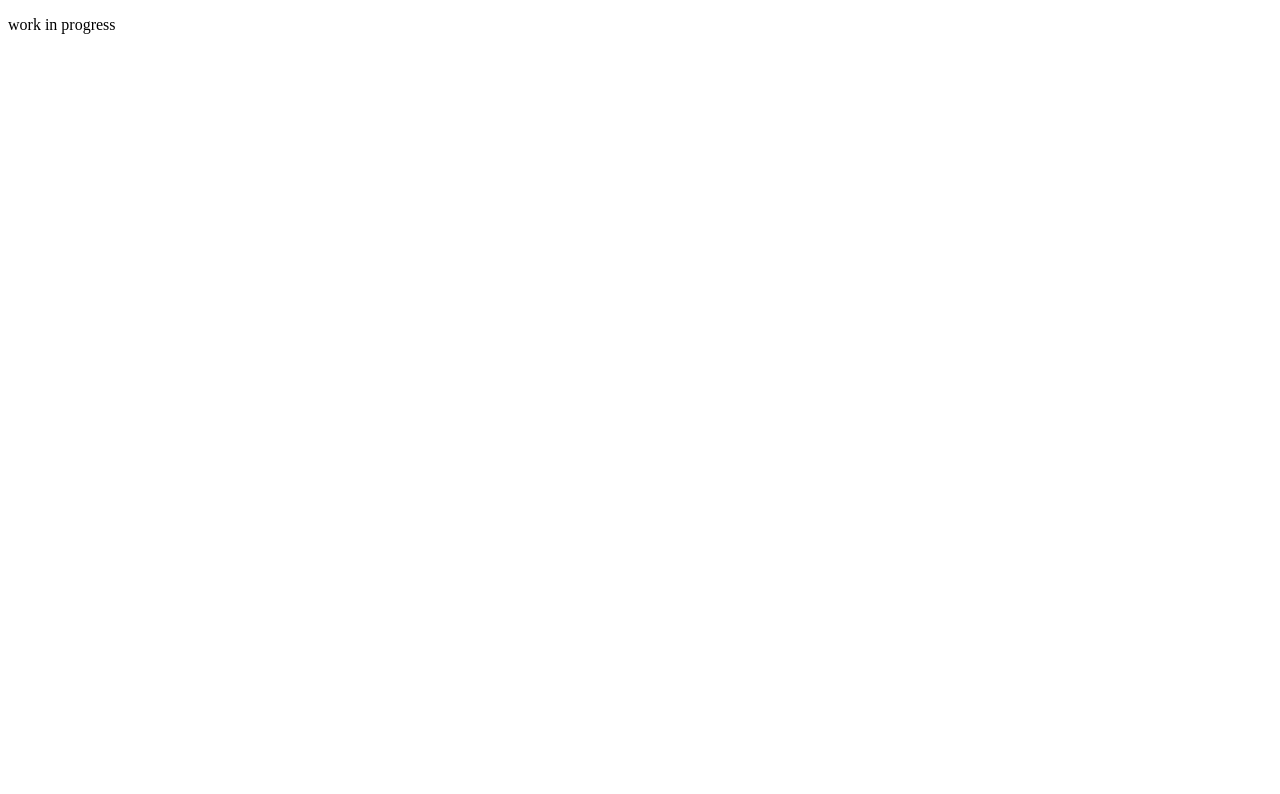
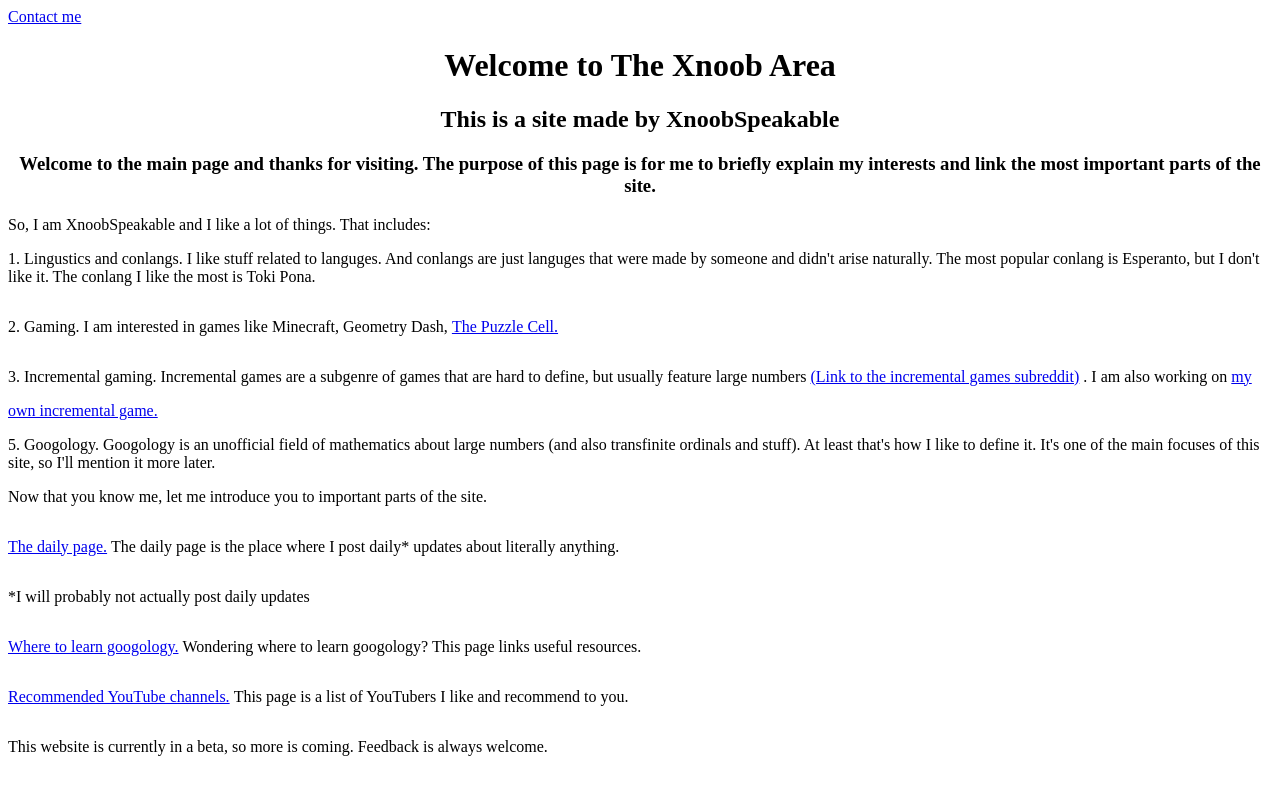
Before and after one commit to akerson/xnoobspeakable.github.io, a plain HTML site: page index.html in a window 1280 px wide. Drawn offline with Linux system fonts and the light colour scheme.

Commit message:
Add files via upload

```diff
--- a/index.html
+++ b/index.html
@@ -1,10 +1,35 @@
 <!doctype html>
-<html>
+<html lang="en">
     <head>
         <meta charset="utf-8">
+        <meta name="viewport" content="width=device-width, initial-scale=1.0">
         <title>The Xnoob Area</title>
+        <link rel="stylesheet" type="text/css" href="style.css">
     </head>
     <body>
-    <p>work in progress</p>
+        <a href="contact_me.html">Contact me</a>
+        <h1 style="text-align:center">Welcome to The Xnoob Area</h1>
+        <h2 style="text-align:center">This is a site made by XnoobSpeakable</h2>
+        <h3 style="text-align:center">Welcome to the main page and thanks for visiting. The purpose of this page is for me to briefly explain my interests and link the most important parts of the site.</h3>
+        <p>So, I am XnoobSpeakable and I like a lot of things. That includes: </p>
+        <p>1. Lingustics and conlangs. I like stuff related to languges. And conlangs are just languges that were made by someone and didn't arise naturally. The most popular conlang is Esperanto, but I don't like it. The conlang I like the most is Toki Pona.</p>
+        <p class="inline">2. Gaming. I am interested in games like Minecraft, Geometry Dash, </p>
+        <a class="inline" href="https://ionut-alexandru.itch.io/the-puzzle-cell">The Puzzle Cell.</a>
+        <br>
+        <p class="inline">3. Incremental gaming. Incremental games are a subgenre of games that are hard to define, but usually feature large numbers</p>
+        <a class="inline" href="https://www.reddit.com/r/incremental_games/">(Link to the incremental games subreddit)</a>
+        <p class="inline">. I am also working on </p>
+        <a href="https://xnoobspeakable.github.io/Particle-Incremental/">my own incremental game.</a>
+        <p>5. Googology. Googology is an unofficial field of mathematics about large numbers (and also transfinite ordinals and stuff). At least that's how <bold>I</bold> like to define it. It's one of the main focuses of this site, so I'll mention it more later.</p>
+        <p>Now that you know me, let me introduce you to important parts of the site.</p>
+        <a class ="inline" href="daily_page.html">The daily page.</a>
+        <p class="inline">The daily page is the place where I post daily* updates about literally anything.</p>
+        <p>*I will probably not actually post daily updates</p>
+        <a class ="inline" href="googology.html">Where to learn googology.</a>
+        <p class="inline">Wondering where to learn googology? This page links useful resources.</p>
+        <br>
+        <a class ="inline" href="youtubers.html">Recommended YouTube channels.</a>
+        <p class="inline">This page is a list of YouTubers I like and recommend to you.</p>
+        <p>This website is currently in a beta, so more is coming. Feedback is always welcome.</p>
     </body>
 </html>
--- /dev/null
+++ b/style.css
@@ -0,0 +1,3 @@
+.inline{
+    display:inline-block
+}
```
Also changed, not shown: contact_me.html (added, +13 -0 lines), daily_page.html (added, +17 -0 lines), googology.html (added, +22 -0 lines), youtubers.html (added, +20 -0 lines). Lines whose indentation alone changed are shown as unchanged.
